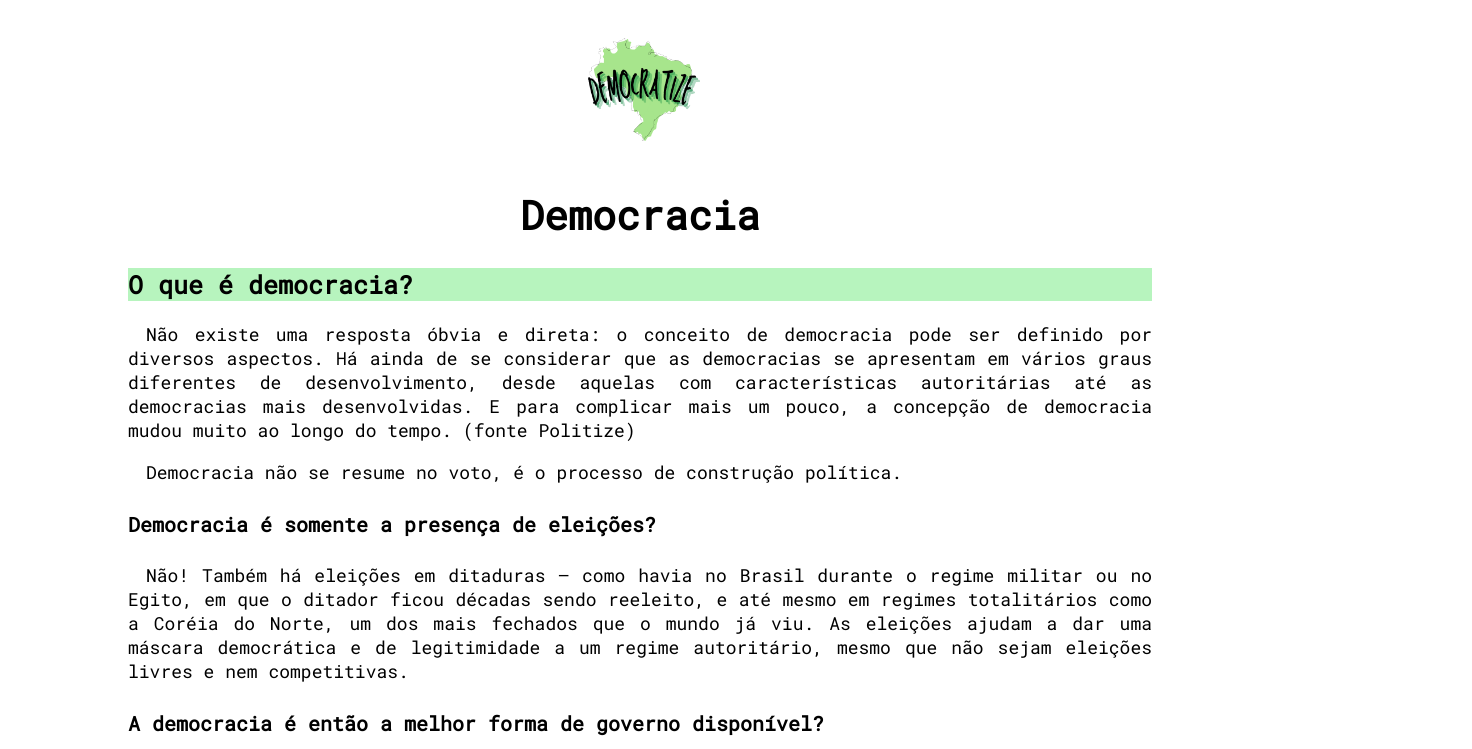
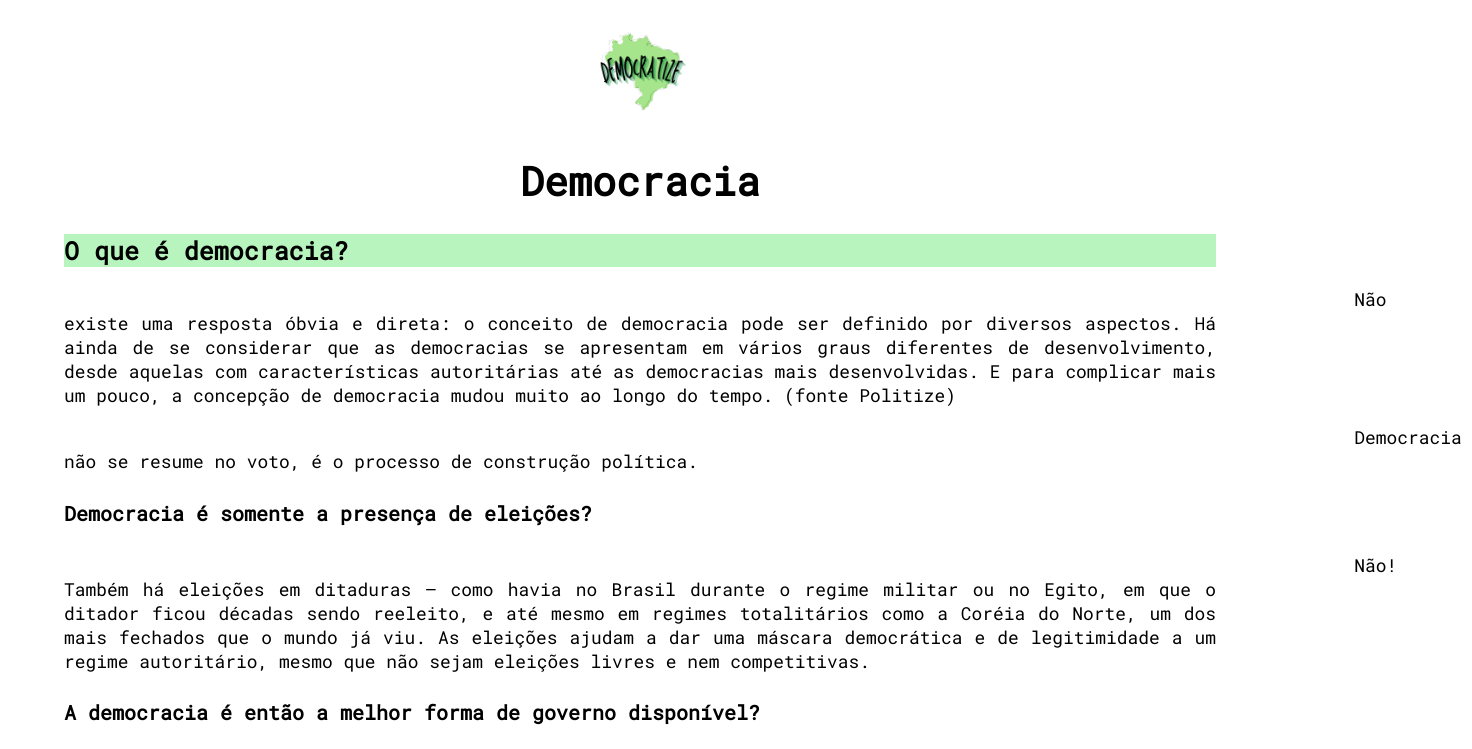
Before and after one commit to GiovanaFDias/democracia, a plain HTML site: page index.html in a window 1280 px wide. Shown: the top 749 px of the page, 1472 px wide, since content can reach past the window. Drawn offline with Linux system fonts and the light colour scheme.

Commit message:
Add files via upload

```diff
--- a/css/estilo.css
+++ b/css/estilo.css
@@ -1,8 +1,8 @@
 body{
 
 	background-color:white;
-	margin-left: 10%;
-	margin-right: 10%;
+	margin-left: 5%;
+	margin-right: 5%;
 	font-family: 'Amatic SC', cursive;
 	font-family: 'Roboto Mono', monospace;;
 }
@@ -14,8 +14,8 @@ figure{
 
 
 img{
-	height: 15%;
-	width: 15%;
+	height: 10%;
+	width: 10%;
 	margin-left: auto;
 	margin-right: auto;
 }
@@ -27,21 +27,20 @@ img{
 
 h1{
 	text-align: center;
-	font-size: 40px;
-
+	font-size: 250%;
 }
 
 h2{
-	font-size: 25px;
+	font-size: 156%;
 	background: #B7F4BE;
 }
  h4{
- 	font-size: 20px;
+ 	font-size: 125%;
  	S
  }
 p{
 	text-align: justify;
-	font-size: 18px;
-	text-indent: 18px;
+	font-size: 112%;
+	text-indent: 112%;
 	font-weight: normal;
 }
```
